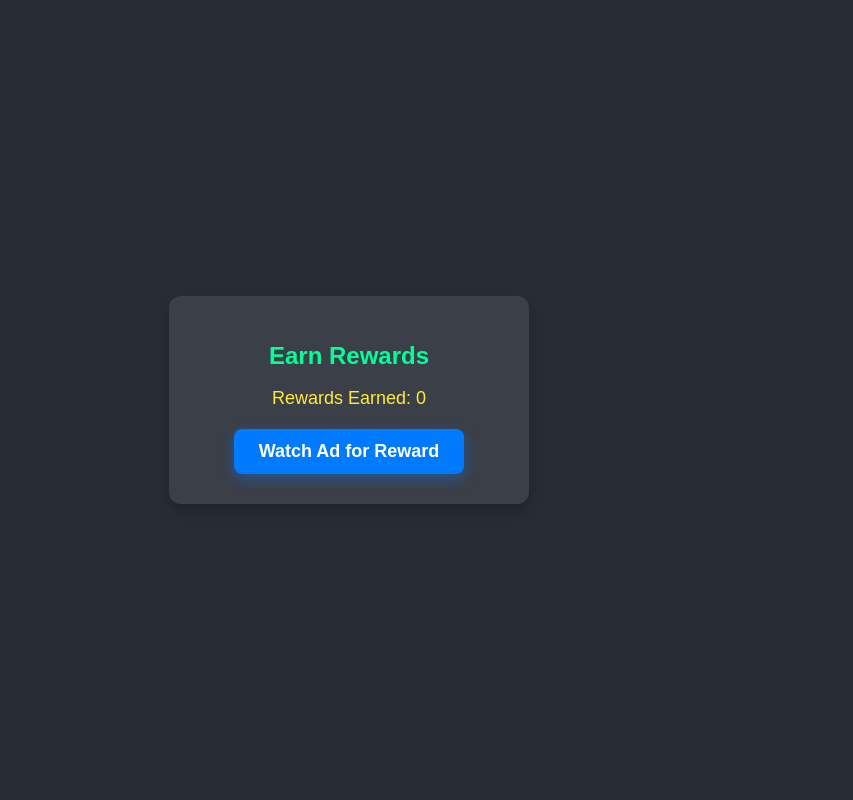
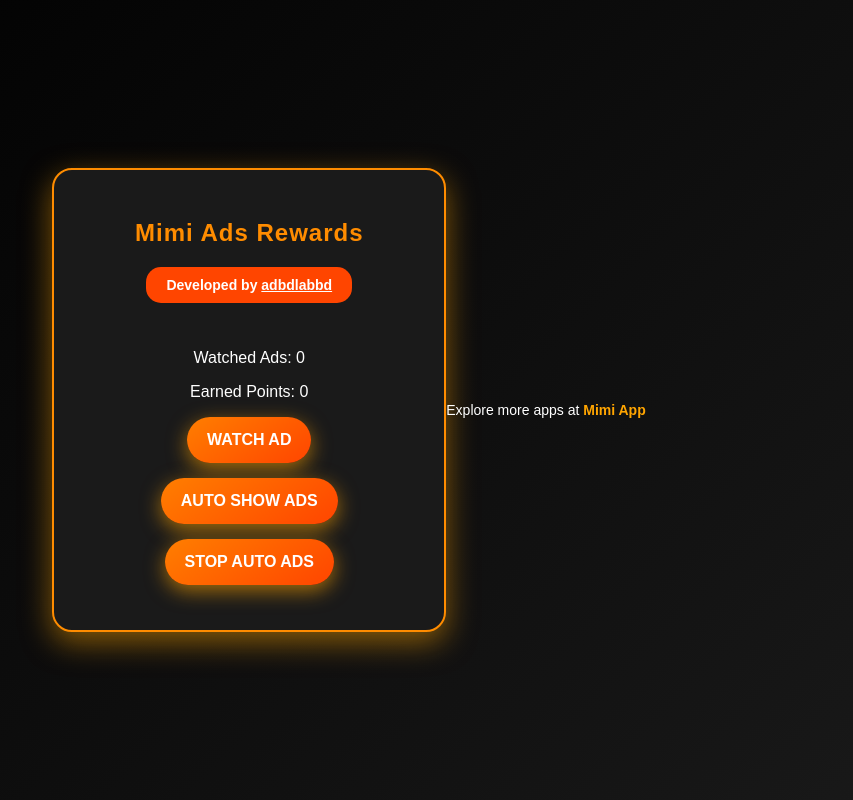
Before and after one commit to mdsihabali/adbot, a plain HTML site: page index.html in a window 1280 px wide. Shown: the whole page, without its empty margins (291-1144 px from the left). Drawn offline with Linux system fonts and the light colour scheme.

Commit message:
Update index.html

```diff
--- a/index.html
+++ b/index.html
@@ -3,89 +3,173 @@
 <head>
     <meta charset="UTF-8">
     <meta name="viewport" content="width=device-width, initial-scale=1.0">
-    <title>Rewarded Interstitial Ad Example</title>
-    <!-- Monetag script for rewarded interstitial -->
+    <title>Ad Reward System</title>
     <script src='//niphaumeenses.net/vignette.min.js' data-zone='8459619' data-sdk='show_8459619'></script>
     <style>
-        /* Basic styling */
+        /* General Styling */
         body {
+            margin: 0;
             display: flex;
+            justify-content: center;
             align-items: center;
-            justify-content: center;
             min-height: 100vh;
-            margin: 0;
-            font-family: Arial, sans-serif;
-            background-color: #282c34;
-            color: #ffffff;
+            background: linear-gradient(135deg, #000000, #1a1a1a);
+            font-family: 'Poppins', sans-serif;
+            color: #fff;
+            text-align: center;
         }
-        .ad-container {
-            text-align: center;
-            padding: 30px;
-            background: #3b3f47;
-            border-radius: 12px;
-            box-shadow: 0px 8px 15px rgba(0, 0, 0, 0.2);
-            width: 300px;
-            animation: fadeIn 1s ease;
+
+        /* Container Styling */
+        .app-container {
+            background: #1a1a1a;
+            border-radius: 20px;
+            box-shadow: 0px 10px 30px rgba(255, 165, 0, 0.5);
+            padding: 30px 20px;
+            width: 350px;
+            border: 2px solid #ff8c00;
         }
-        .ad-container h1 {
-            margin-bottom: 10px;
+
+        h2 {
+            margin-bottom: 20px;
+            color: #ff8c00;
             font-size: 24px;
-            color: #00ff99;
+            letter-spacing: 1px;
         }
-        .reward-counter {
-            font-size: 18px;
-            margin-bottom: 20px;
-            color: #ffeb3b;
+
+        .developer-label {
+            margin-bottom: 30px;
+            display: inline-block;
+            padding: 10px 20px;
+            background: #ff4500;
+            border-radius: 15px;
+            font-weight: bold;
+            font-size: 14px;
         }
-        .ad-container button {
-            padding: 12px 25px;
-            font-size: 18px;
+
+        /* Buttons */
+        .button {
+            display: block;
+            margin: 15px auto;
+            padding: 14px 20px;
+            font-size: 16px;
             font-weight: bold;
             color: #fff;
-            background-color: #007bff;
+            background: linear-gradient(145deg, #ff7e00, #ff4500);
             border: none;
-            border-radius: 8px;
+            border-radius: 25px;
             cursor: pointer;
-            transition: background-color 0.3s, transform 0.2s;
-            box-shadow: 0px 5px 15px rgba(0, 123, 255, 0.4);
+            transition: all 0.3s ease;
+            text-transform: uppercase;
+            box-shadow: 0px 6px 20px rgba(255, 165, 0, 0.6);
         }
-        .ad-container button:hover {
-            background-color: #0056b3;
-            transform: translateY(-2px);
+
+        .button:hover {
+            transform: translateY(-4px) scale(1.05);
+            background: linear-gradient(145deg, #ff4500, #ff7e00);
+            box-shadow: 0px 10px 25px rgba(255, 165, 0, 0.8);
         }
-        .ad-container button:active {
+
+        .button:active {
             transform: scale(0.98);
         }
-        @keyframes fadeIn {
-            from { opacity: 0; }
-            to { opacity: 1; }
+
+        /* Footer Design */
+        .footer {
+            margin-top: 20px;
+            color: #fff;
+            font-size: 14px;
+        }
+
+        .footer a {
+            color: #ffa500;
+            text-decoration: none;
+            font-weight: bold;
+        }
+
+        .footer a:hover {
+            text-decoration: underline;
+        }
+
+        /* Toast Notification */
+        #toast {
+            display: none;
+            position: fixed;
+            bottom: 20px;
+            left: 50%;
+            transform: translateX(-50%);
+            background: rgba(255, 69, 0, 0.8);
+            color: #fff;
+            padding: 12px 20px;
+            font-size: 14px;
+            border-radius: 10px;
+            animation: fadeInOut 3s ease forwards;
+        }
+
+        @keyframes fadeInOut {
+            0% { opacity: 0; }
+            20%, 80% { opacity: 1; }
+            100% { opacity: 0; }
         }
     </style>
 </head>
 <body>
-    <div class="ad-container">
-        <h1>Earn Rewards</h1>
-        <p class="reward-counter">Rewards Earned: <span id="reward-count">0</span></p>
-        <button onclick="showRewardedAd()">Watch Ad for Reward</button>
+    <div class="app-container">
+        <h2>Mimi Ads Rewards</h2>
+        <div class="developer-label">Developed by <a href="https://adbdlabbd.com" target="_blank" style="color:#fff;">adbdlabbd</a></div>
+
+        <!-- Stats -->
+        <div class="stats">
+            <p id="ads-watched">Watched Ads: 0</p>
+            <p id="points-earned">Earned Points: 0</p>
+        </div>
+
+        <!-- Buttons -->
+        <button class="button" onclick="watchAd()">Watch Ad</button>
+        <button class="button" onclick="autoAds()">Auto Show Ads</button>
+        <button class="button" onclick="stopAutoAds()">Stop Auto Ads</button>
     </div>
 
+    <div class="footer">
+        <p>Explore more apps at <a href="https://mimiapp.com" target="_blank">Mimi App</a></p>
+    </div>
+
+    <div id="toast"></div>
+
     <script>
-        let rewardCount = 0;
+        let adsWatched = 0;
+        let points = 0;
+        const pointsPerAd = 10;
+        let autoAdsInterval;
 
-        function showRewardedAd() {
-            // Check if the ad script function is available
-            if (typeof show_8459619 === 'function') {
-                show_8459619().then(() => {
-                    // Increment the reward count and update display
-                    rewardCount += 1;
-                    document.getElementById('reward-count').textContent = rewardCount;
-                    alert('You have earned a reward!');
-                }).catch(error => {
-                    console.error('Ad failed to load or display:', error);
-                });
-            } else {
-                console.error('Ad script is not loaded or available.');
+        function watchAd() {
+            if (typeof ni_kajol === 'function') {
+                ni_kajol().then(() => {
+                    adsWatched++;
+                    points += pointsPerAd;
+
+                    document.getElementById('ads-watched').innerText = `Ads Watched: ${adsWatched}`;
+                    document.getElementById('points-earned').innerText = `Points Earned: ${points}`;
+                    showToast('Ad watched successfully! Points earned.');
+                }).catch(() => showToast('Ad failed to load.'));
             }
+        }
+
+        function autoAds() {
+            autoAdsInterval = setInterval(watchAd, 2000);
+        }
+
+        function stopAutoAds() {
+            clearInterval(autoAdsInterval);
+            showToast('Auto Ads Stopped');
+        }
+
+        function showToast(message) {
+            const toast = document.getElementById('toast');
+            toast.innerText = message;
+            toast.style.display = 'block';
+            setTimeout(() => {
+                toast.style.display = 'none';
+            }, 3000);
         }
     </script>
 </body>
```
